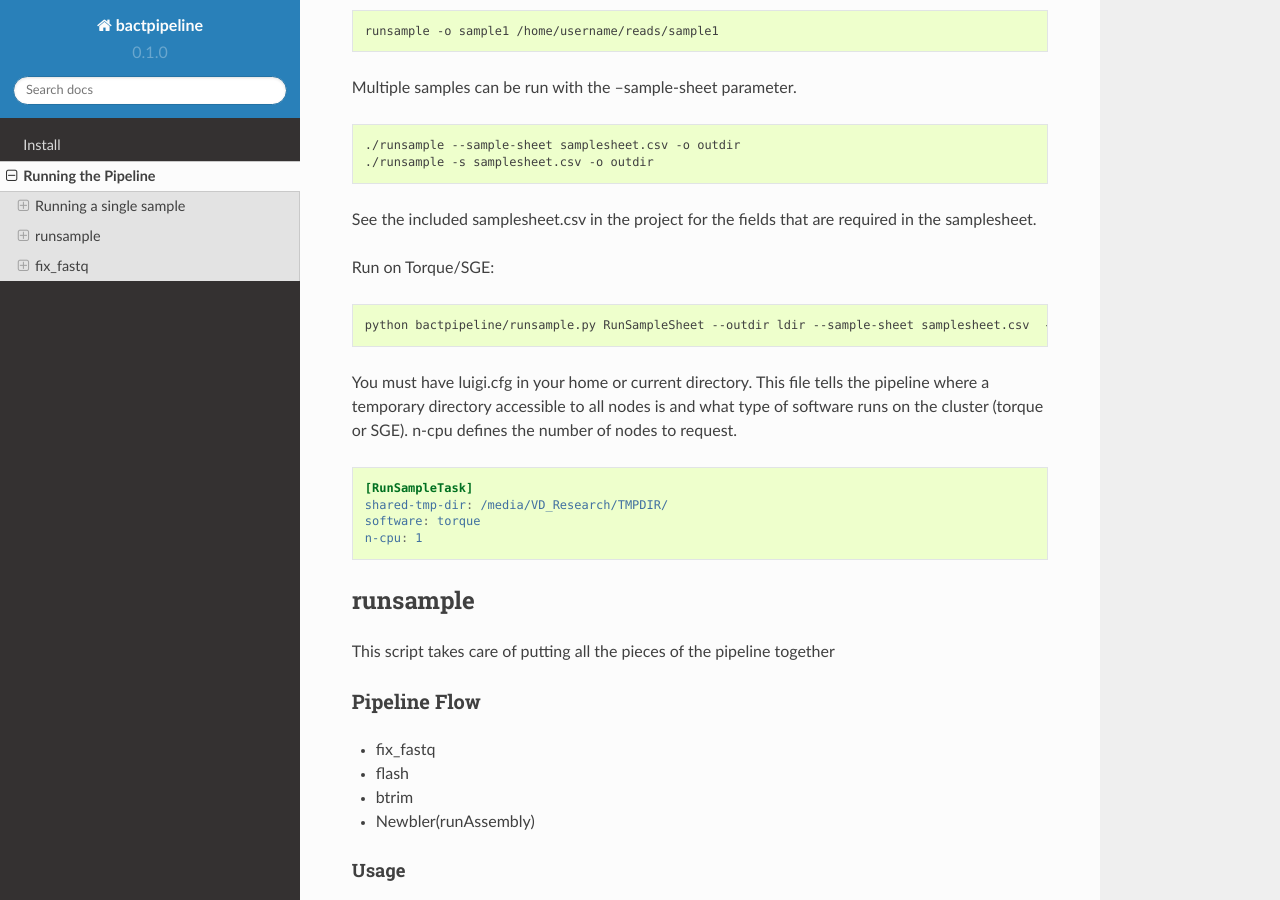
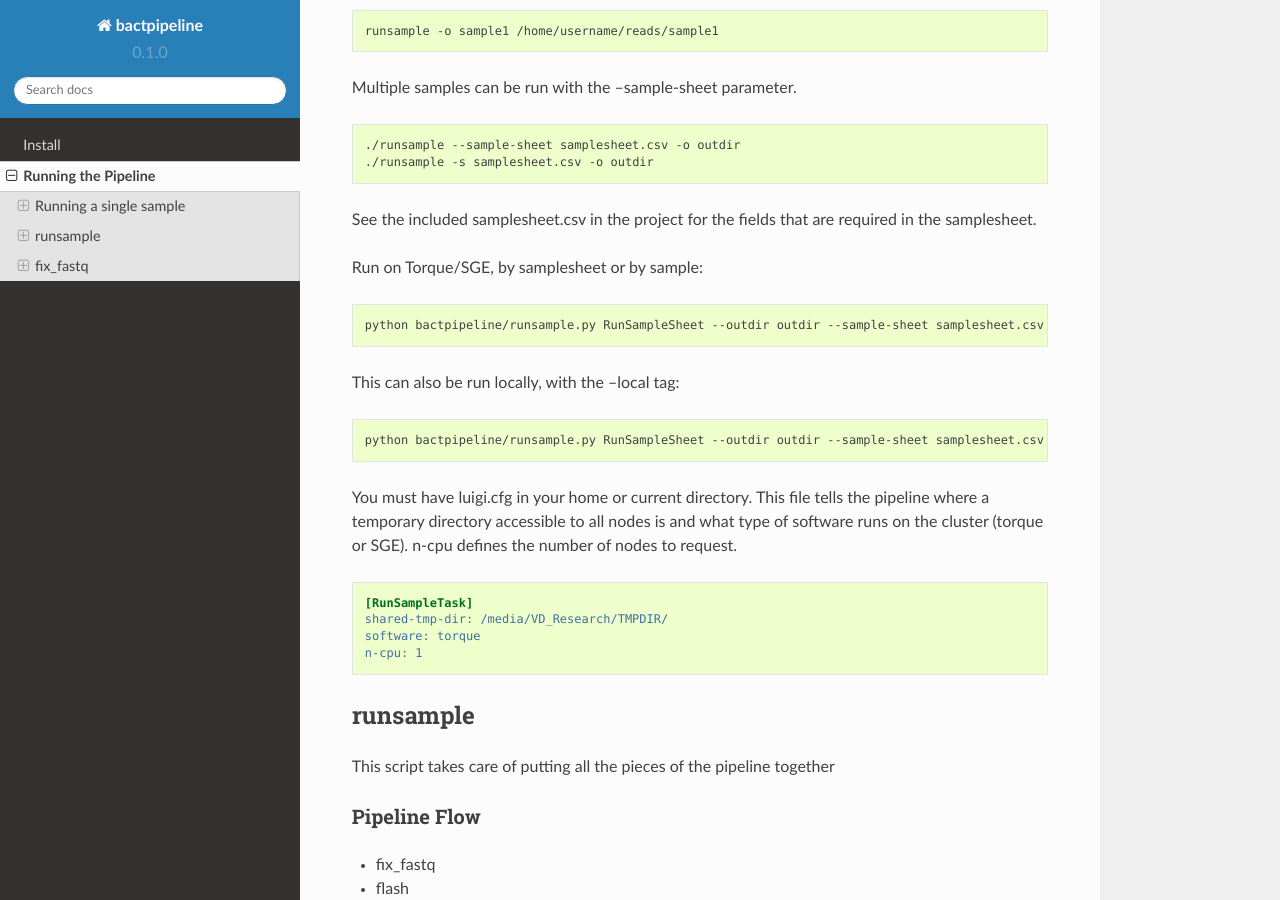
Before and after one commit to VDBWRAIR/bactpipeline, a Sphinx documentation site: the page built from docs/analysis.rst, in a window 1280 px wide and 900 px high, scrolled down 683 px. Built offline with Sphinx 7.4.7 and the Read the Docs theme 2.0.0, drawn with Linux system fonts in a browser that asks for light colours.

Commit message:
documenting --local option to run luigi outside of cluster

```diff
--- a/docs/analysis.rst
+++ b/docs/analysis.rst
@@ -43,11 +43,17 @@ Multiple samples can be run with the --sample-sheet parameter.
 See the included samplesheet.csv in the project for the fields that are
 required in the samplesheet.
 
-Run on Torque/SGE:
+Run on Torque/SGE, by samplesheet or by sample:
 
 .. code-block:: bash
 
-   python bactpipeline/runsample.py RunSampleSheet --outdir ldir --sample-sheet samplesheet.csv  --local-scheduler
+   python bactpipeline/runsample.py RunSampleSheet --outdir outdir --sample-sheet samplesheet.csv  --local-scheduler
+
+This can also be run locally, with the --local tag:
+
+.. code-block:: bash
+
+   python bactpipeline/runsample.py RunSampleSheet --outdir outdir --sample-sheet samplesheet.csv  --local-scheduler --local
 
 You must have luigi.cfg in your home or current directory. This file tells the pipeline where a temporary directory accessible to all nodes is and what type of software runs on the cluster (torque or SGE). n-cpu defines the number of nodes to request.
 
```
